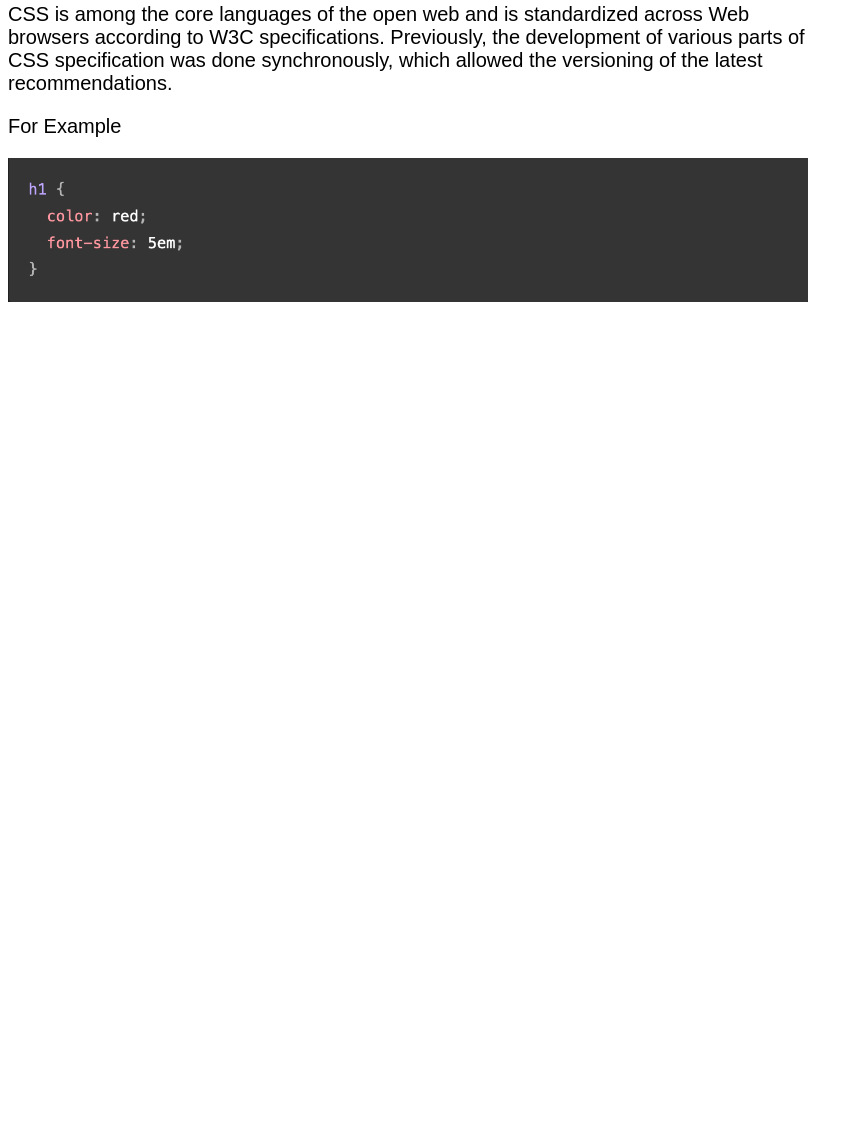
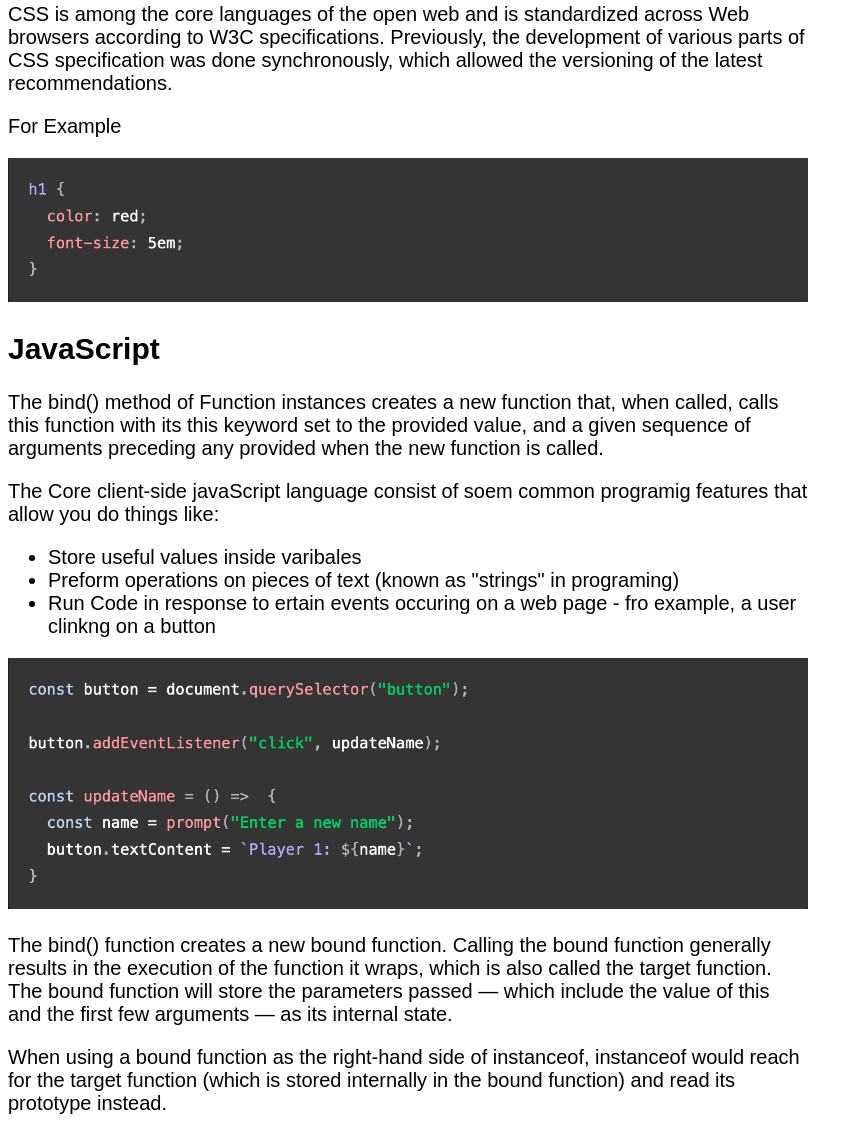
Before and after one commit to yovitsa/ACIT-1620_Lab2, a plain HTML site: page index.html in a window 1280 px wide. Shown: the part 1026-2161 px from the top of the page, without its empty margins (0-863 px from the left). Before the commit the page ends 1341 px from the top, so only its background shows below. Drawn offline with Linux system fonts and the light colour scheme.

Commit message:
Everything is finished

```diff
--- a/index.html
+++ b/index.html
@@ -51,6 +51,25 @@
     <img src="css.png" alt="CSS image">
 </section>
 
+<section id="section-3">
+    <h2>JavaScript</h2>
+    <p>The bind() method of Function instances creates a new function that, when called, calls this function with its this keyword set to the provided value, and a given sequence of arguments preceding any provided when the new function is called.</p>
+
+    <p>The Core client-side javaScript language consist of soem common programig features that allow you do things like:
+    </p>
+
+    <ul>
+        <li>Store useful values inside varibales</li>
+        <li>Preform operations on pieces of text (known as "strings" in programing)</li>
+        <li>Run Code in response to ertain events occuring on a web page - fro example, a user clinkng on a button</li>
+    </ul>
+
+    <img src="script.png" alt="JavaScript code snipet">
+
+    <p>The bind() function creates a new bound function. Calling the bound function generally results in the execution of the function it wraps, which is also called the target function. The bound function will store the parameters passed — which include the value of this and the first few arguments — as its internal state.</p>
+
+    <p>When using a bound function as the right-hand side of instanceof, instanceof would reach for the target function (which is stored internally in the bound function) and read its prototype instead.</p>
+</section>
 
 
 
```
